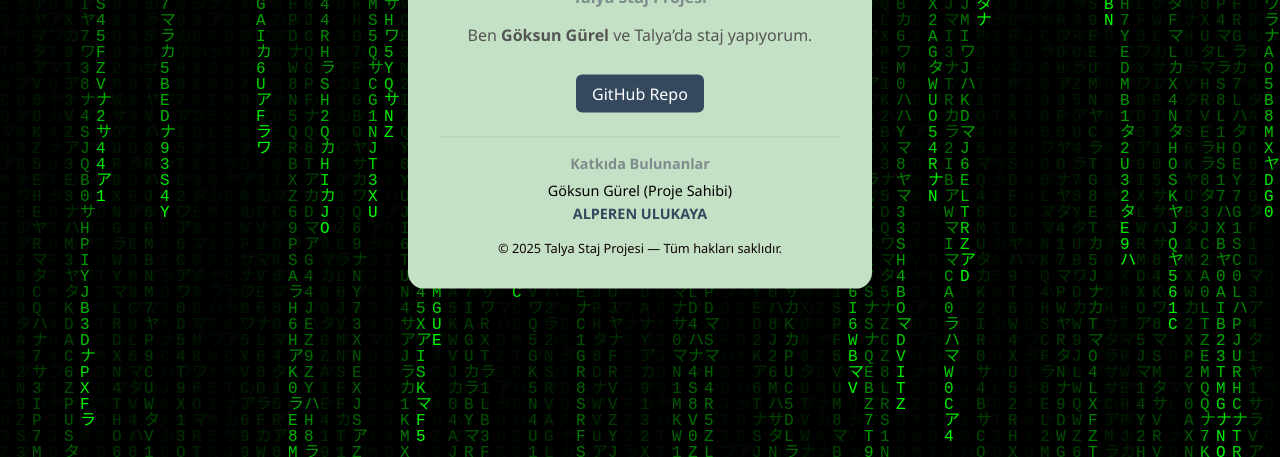
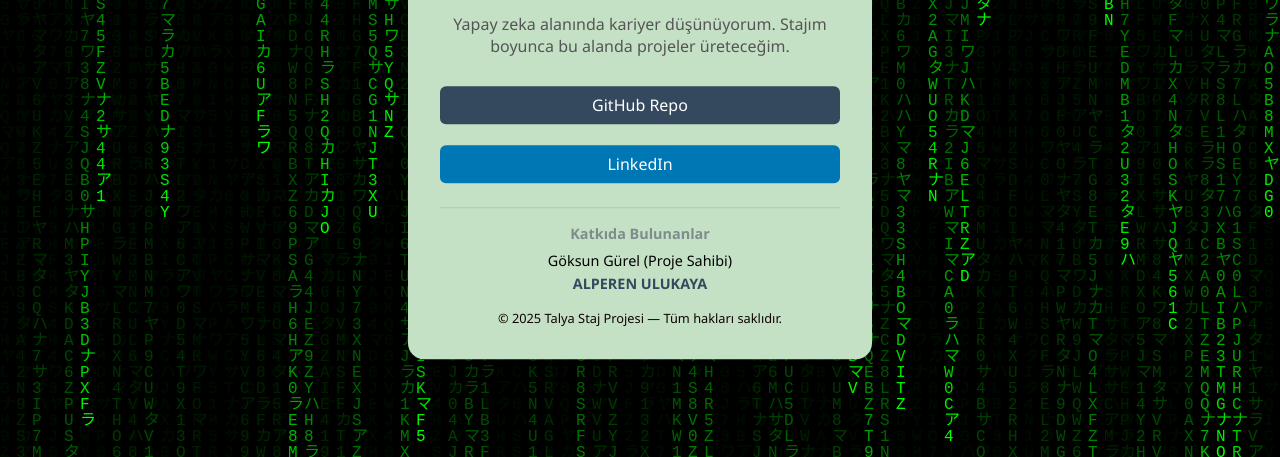
Before and after one commit to goksungurel/TalyaStaj-2025, a plain HTML site: page docs/index.html in a window 1280 px wide. Shown: the part 343-800 px from the top of the page. Drawn offline with Linux system fonts and the light colour scheme.

Commit message:
Update index.html

```diff
--- a/docs/index.html
+++ b/docs/index.html
@@ -66,9 +66,16 @@
             margin-top: 0.8rem;
             border-radius: 6px;
             background: #34495e;
-            display: inline-block;
+            display: block;
         }
-                .contributors {
+        .buttons {
+            display: flex;
+            flex-direction: column;
+            gap: 0.5rem;
+        }
+
+
+        .contributors {
             margin-top: 1.5rem;
             padding-top: 1rem;
             border-top: 1px solid rgba(0,0,0,0.1);
@@ -95,6 +102,10 @@
         .contributors a:hover {
             text-decoration: underline;
         }
+        .buttons a:nth-child(2) {
+            background: #0077B5;
+        }
+
     </style>
 </head>
 <body>
@@ -105,9 +116,12 @@
     <div class="emoji">👩‍💻</div>
     <h1>Hoş Geldiniz!</h1>
     <h2>Talya Staj Projesi</h2>
-    <p>Ben <strong>Göksun Gürel</strong> ve Talya’da staj yapıyorum.</p>
+    <p>Ben Göksun Gürel. İzmir Ekonomi Üniversitesi Yazılım Mühendisliği 3. sınıf öğrencisiyim.</p>
+    <p>Yapay zeka alanında kariyer düşünüyorum. Stajım boyunca bu alanda projeler üreteceğim.</p>
+
     <div class="buttons">
         <a href="https://github.com/goksungurel/TalyaStaj-2025" target="_blank">GitHub Repo</a>
+        <a href="https://www.linkedin.com/in/goksungurel/" target="_blank">LinkedIn</a>
     </div>
     <!-- Katkıda Bulunanlar Bölümü -->
     <div class="contributors">
```
